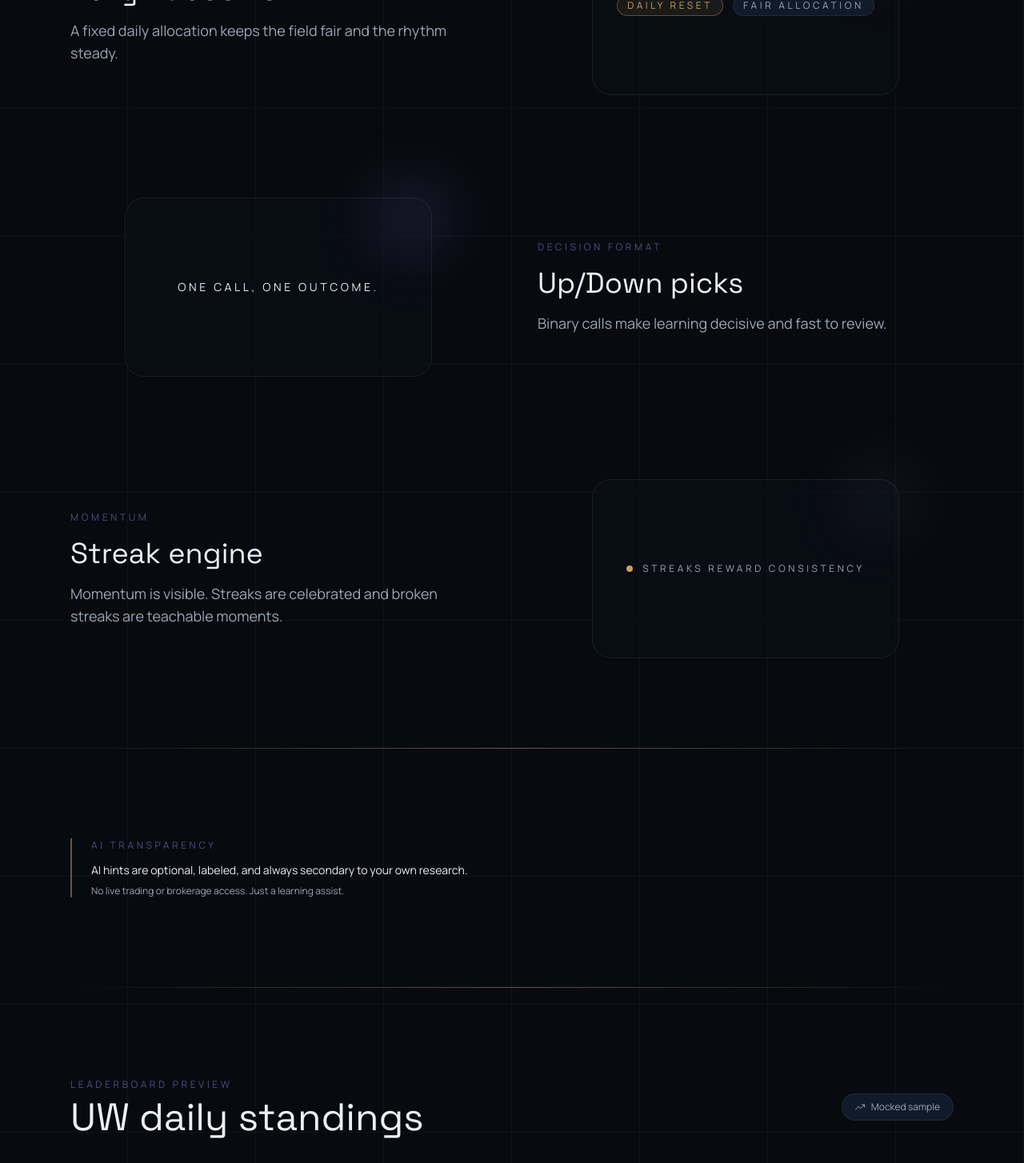
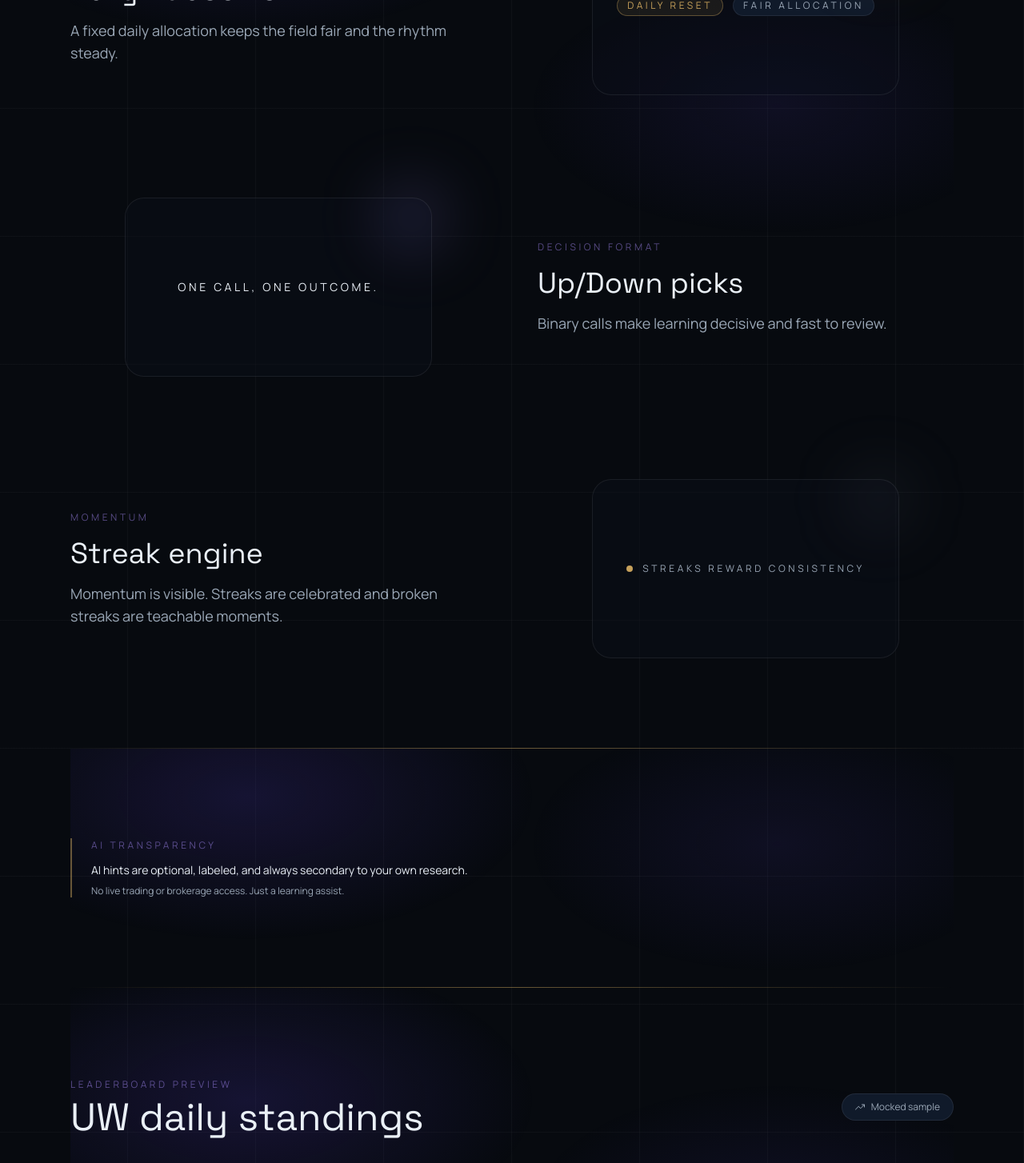
Before and after one commit to hcp-uw/ccp-coin, a Next.js app in the folder frontend/: page / in a window 1280 px wide. Shown: the part 1944-3398 px from the top of the page at 80% size. Built offline with nearby package versions, Linux system fonts and the light colour scheme.

Commit message:
style(frontend): add subtle purple background glow to mid-page sections

```diff
--- a/frontend/src/app/globals.css
+++ b/frontend/src/app/globals.css
@@ -142,6 +142,21 @@ details[open] .faq-chevron {
   transform: rotate(180deg);
 }
 
+.purple-section-glow {
+  position: relative;
+}
+
+.purple-section-glow::before {
+  content: "";
+  position: absolute;
+  inset: 0;
+  background-image:
+    radial-gradient(600px 300px at 20% 20%, rgba(91, 63, 214, 0.18), transparent 60%),
+    radial-gradient(500px 260px at 80% 40%, rgba(91, 63, 214, 0.10), transparent 62%);
+  pointer-events: none;
+  z-index: -1;
+}
+
 .sr-only {
   position: absolute;
   width: 1px;
--- a/frontend/src/components/ai-note/AINoteSection.tsx
+++ b/frontend/src/components/ai-note/AINoteSection.tsx
@@ -8,7 +8,7 @@ import { SectionWrapper } from "@/components/shared/SectionWrapper";
  */
 export function AINoteSection() {
   return (
-    <SectionWrapper>
+    <SectionWrapper className="purple-section-glow">
       <FadeIn className="border-l-2 border-gold/50 pl-6">
         <p className="eyebrow">{content.transparency.title}</p>
         <p className="mt-3 text-sm text-text">{content.transparency.body}</p>
--- a/frontend/src/components/faq/FAQSection.tsx
+++ b/frontend/src/components/faq/FAQSection.tsx
@@ -6,7 +6,7 @@ import { SectionWrapper } from "@/components/shared/SectionWrapper";
 
 export function FAQSection() {
   return (
-    <SectionWrapper id="faq">
+    <SectionWrapper id="faq" className="purple-section-glow">
       <FadeIn>
         <p className="eyebrow">Support</p>
         <h2 className="mt-2 font-display text-4xl text-text lg:text-5xl">FAQ</h2>
--- a/frontend/src/components/features/FeaturesSection.tsx
+++ b/frontend/src/components/features/FeaturesSection.tsx
@@ -16,7 +16,7 @@ export function FeaturesSection() {
   const editorialFeatures = content.features.items.slice(0, 3);
 
   return (
-    <SectionWrapper id="features">
+    <SectionWrapper id="features" className="purple-section-glow">
       <FadeIn className="space-y-4">
         <p className="eyebrow">Features</p>
         <h2 className="font-display text-4xl text-text lg:text-5xl">
--- a/frontend/src/components/how-it-works/HowItWorksSection.tsx
+++ b/frontend/src/components/how-it-works/HowItWorksSection.tsx
@@ -14,7 +14,7 @@ export function HowItWorksSection() {
   const { steps } = content.howItWorks;
 
   return (
-    <SectionWrapper id="how">
+    <SectionWrapper id="how" className="purple-section-glow">
       <FadeIn className="space-y-4">
         <p className="eyebrow">Process</p>
         <h2 className="font-display text-4xl text-text lg:text-5xl">
--- a/frontend/src/components/leaderboard/LeaderboardSection.tsx
+++ b/frontend/src/components/leaderboard/LeaderboardSection.tsx
@@ -12,7 +12,7 @@ import { SectionWrapper } from "@/components/shared/SectionWrapper";
  */
 export function LeaderboardSection() {
   return (
-    <SectionWrapper id="leaderboard">
+    <SectionWrapper id="leaderboard" className="purple-section-glow">
       <FadeIn className="flex flex-wrap items-center justify-between gap-4">
         <div>
           <p className="eyebrow">Leaderboard preview</p>
```
